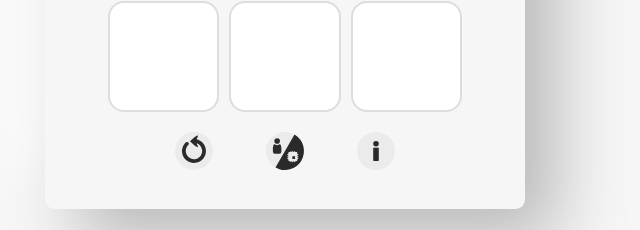
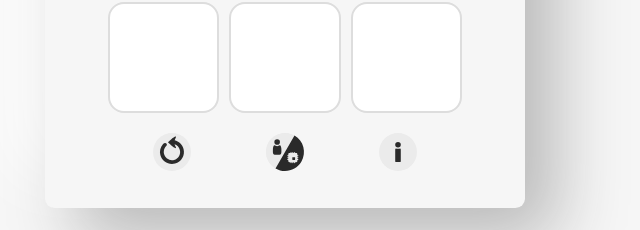
Before and after one commit to hungrybluedev/tictactoe2, a plain HTML site: page index.html in a window 1280 px wide. Shown: the part 563-793 px from the top of the page, without its empty margins (355-995 px from the left). Drawn offline with Linux system fonts and the light colour scheme.

Commit message:
make buttonpanel use flexbox to prevent buttons from stacking vertically

```diff
--- a/scss/default.scss
+++ b/scss/default.scss
@@ -86,11 +86,15 @@ main {
   }
 
   .buttonpanel {
+    display: flex;
+    justify-content: space-around;
+    width: 40ch;
+    max-width: 80%;
+
     button {
       border: none;
       background: transparent;
       transition-duration: 200ms;
-      margin: 0 1rem;
     }
   }
 
```
Also changed, not shown: css/default.css, 1 other file.
